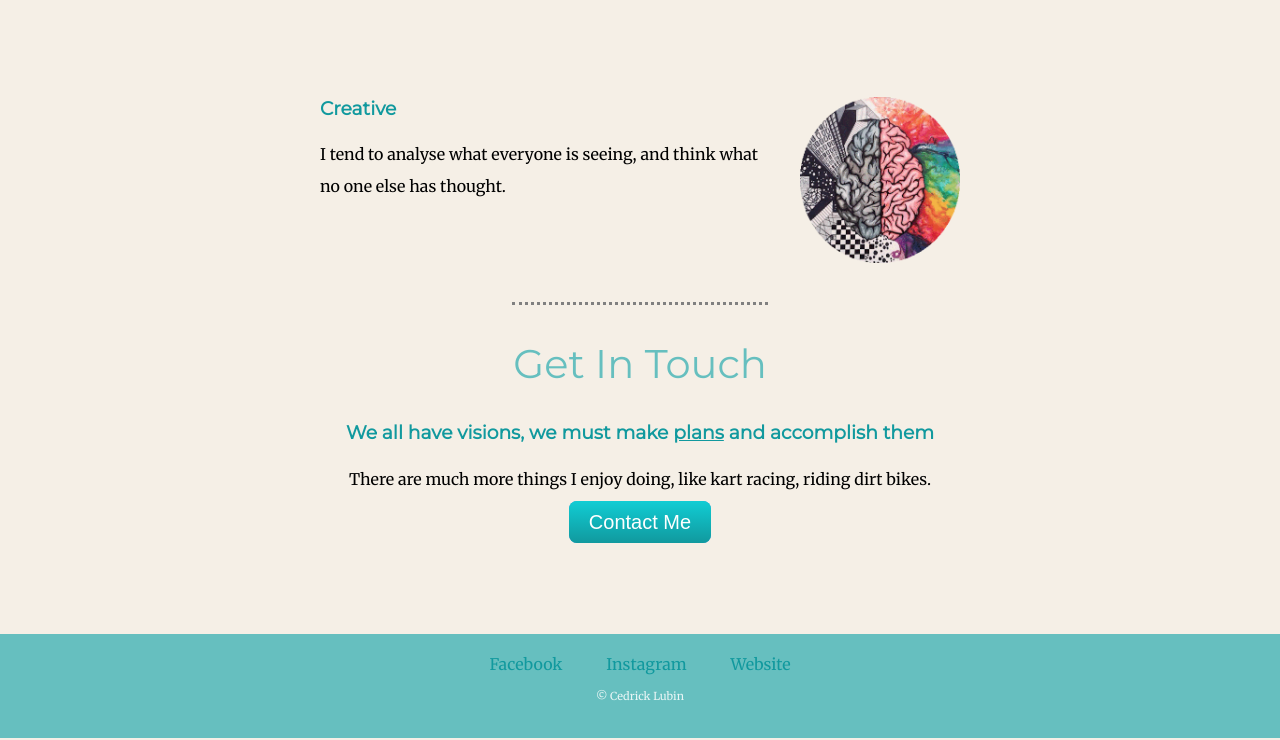
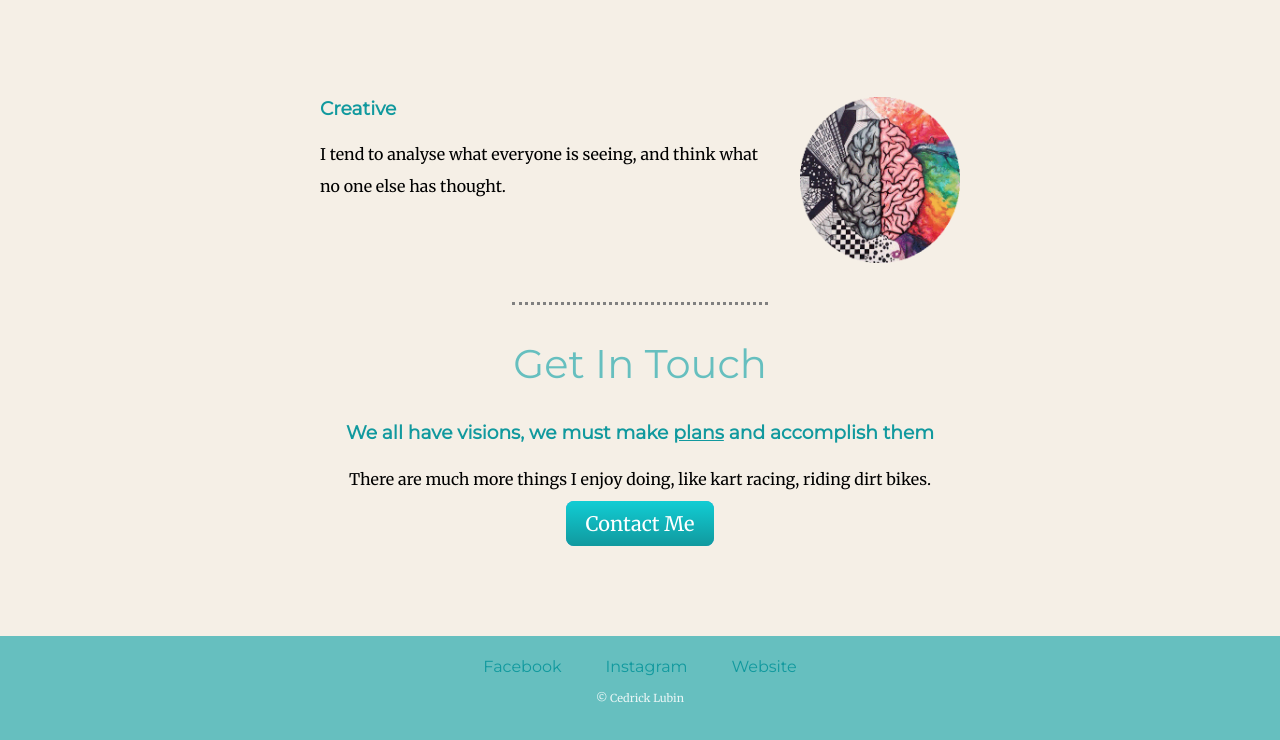
Before and after one commit to Cedrick6/pwp, a plain HTML site: page index.html in a window 1280 px wide. Shown: the part 1540-2280 px from the top of the page. Drawn offline with Linux system fonts and the light colour scheme.

Commit message:
Update styles.css

```diff
--- a/css/styles.css
+++ b/css/styles.css
@@ -54,9 +54,14 @@ h3 {
 }
 
 a {
+  font-family: 'Montserrat', sans-serif;
   color: #11999E;
   margin: auto 20px auto 20px;
   text-decoration: none
+}
+
+a:hover {
+  color: #EAF6F6;
 }
 
 p {
@@ -137,7 +142,7 @@ body {
   -webkit-border-radius: 28;
   -moz-border-radius: 28;
   border-radius: 8px;
-  font-family: Arial;
+  font-family: 'Merriweather', serif;
   color: #ffffff;
   font-size: 20px;
   padding: 10px 20px 10px 20px;
```
